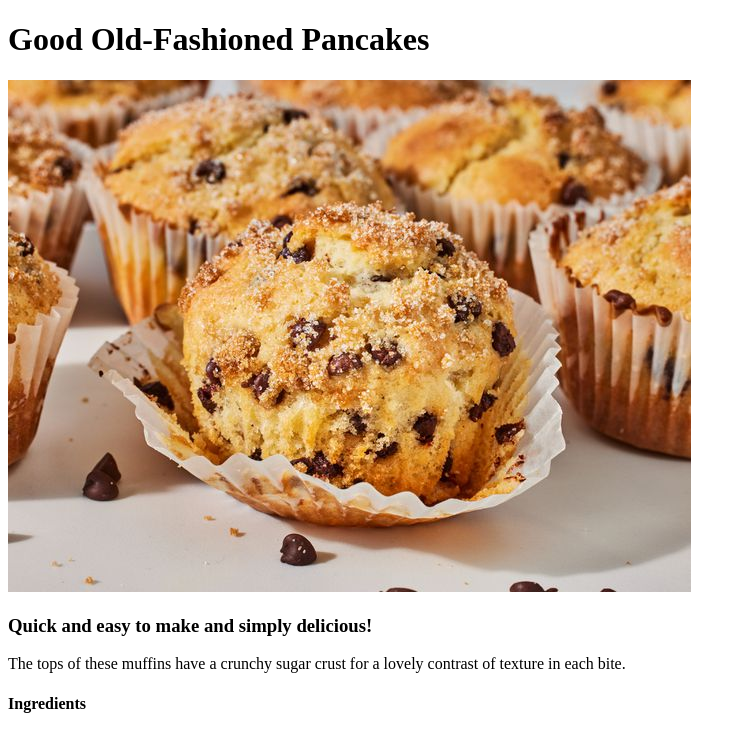
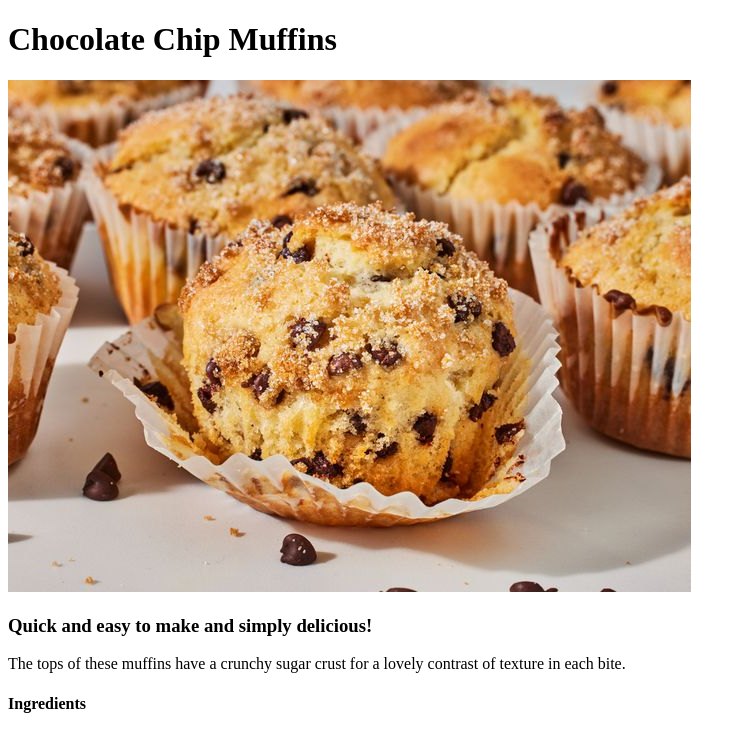
Before and after one commit to Tomas454456/odin-recipes, a plain HTML site: page recipes/muffins.html in a window 1280 px wide. Shown: the top 731 px of the page, without its empty margins (0-746 px from the left). Drawn offline with Linux system fonts and the light colour scheme.

Commit message:
Fix muffins title

```diff
--- a/recipes/muffins.html
+++ b/recipes/muffins.html
@@ -6,7 +6,7 @@
     <title>Muffins</title>
 </head>
 <body>
-    <h1>Good Old-Fashioned Pancakes</h1>
+    <h1>Chocolate Chip Muffins</h1>
     <img src="/images/Muffins.jpg" alt="Finished Recipe Image">
     <h3>Quick and easy to make and simply delicious!</h3>
     <p>The tops of these muffins have a crunchy sugar crust for a lovely contrast of texture in each bite.</p>
```
